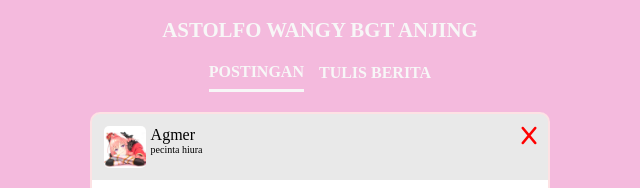
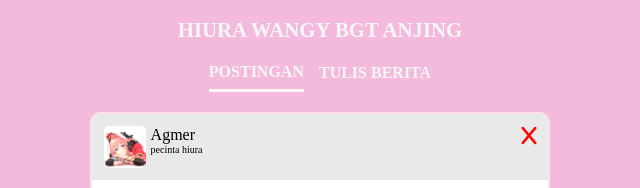
Before and after one commit to Agmer17/Hiiuraaa, a plain HTML site: page index.html in a window 1280 px wide. Shown: the part 442-630 px from the top of the page, 328-968 px from the left. Drawn offline with Linux system fonts and the light colour scheme; a script that the page names is missing; a web font is replaced by a local one.

Commit message:
Ngerubah deskripsi

```diff
--- a/index.html
+++ b/index.html
@@ -19,7 +19,7 @@
         <h1 class="user-name cherry">AGMER</h1>
       </div>
       <div class="desc">
-        <p class="bruno">ASTOLFO WANGY BGT ANJING</p>
+        <p class="bruno">HIURA WANGY BGT ANJING</p>
       </div>
       <div class="feature">
         <a href="#" class="bruno active">POSTINGAN</a>
```
